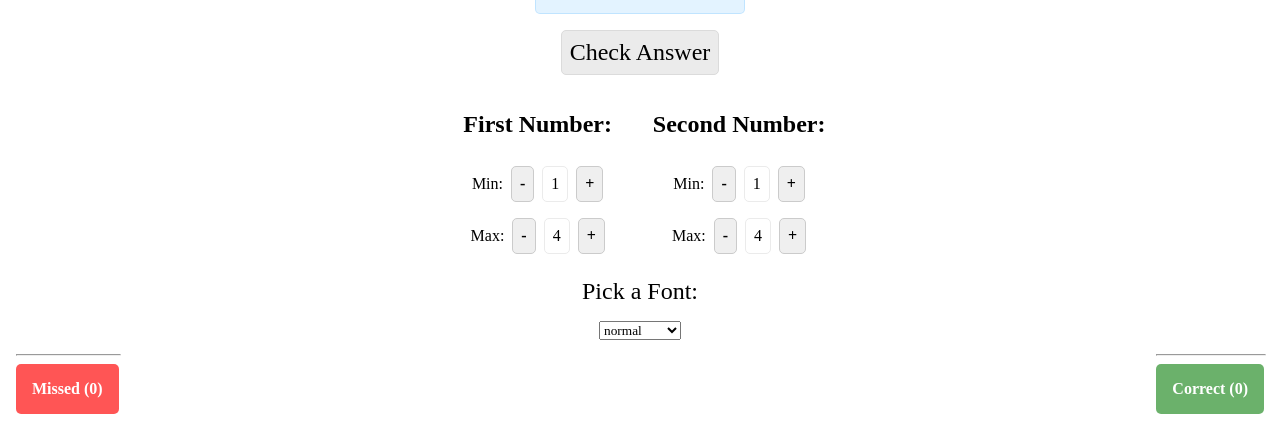
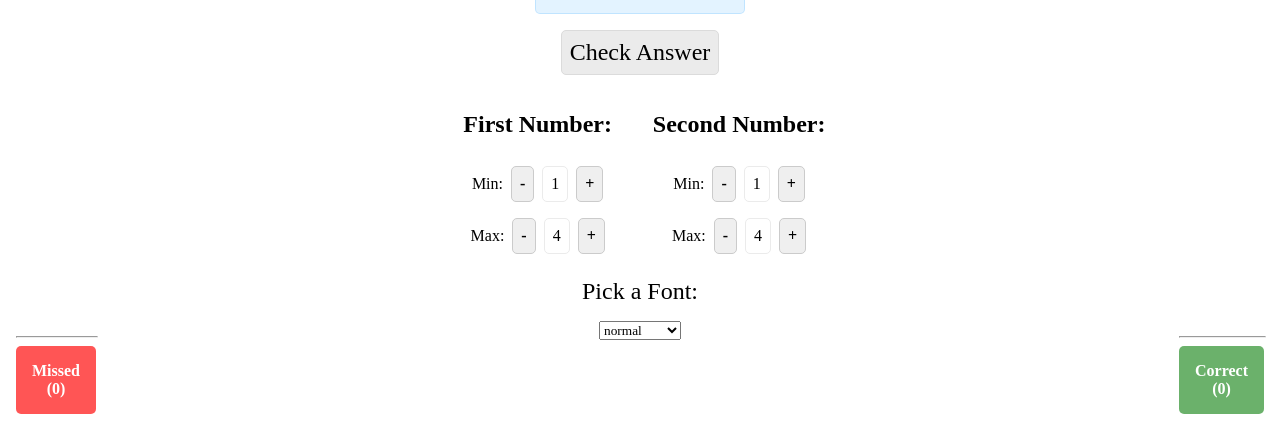
Before and after one commit to garrettguycharles/multiplication, a plain HTML site: page index.html in a window 1280 px wide. Shown: the part 370-810 px from the top of the page. Drawn offline with nearby package versions, Linux system fonts and the light colour scheme.

Commit message:
Cleaned up some things

```diff
--- a/index.html
+++ b/index.html
@@ -82,7 +82,7 @@
           <div class="answered-stack-prob-num">x&nbsp;{{ problem.numB }}</div>
         </div>
         <hr />
-        <div class="stackLabel">Missed ({{ numIncorrect }})</div>
+        <div class="stackLabel">Missed<br />({{ numIncorrect }})</div>
       </div>
 
       <div class="problemStack correctAnswersStack">
@@ -91,7 +91,7 @@
           <div class="answered-stack-prob-num">x&nbsp;{{ problem.numB }}</div>
         </div>
         <hr />
-        <div class="stackLabel">Correct ({{ numCorrect }})</div>
+        <div class="stackLabel">Correct<br />({{ numCorrect }})</div>
       </div>
 
     </div>
--- a/styles.css
+++ b/styles.css
@@ -7,6 +7,11 @@ html, body {
   margin: 0;
   padding: 0;
 }
+
+body {
+  padding-bottom: 100px;
+}
+
 
 hr {
   width: 100%;
@@ -206,6 +211,7 @@ input[type=number] {
   border-radius: 5px;
   color: white;
   font-family: sans-serif;
+  text-align: center;
 }
 
 .missedAnswersStack .stackLabel {
```
